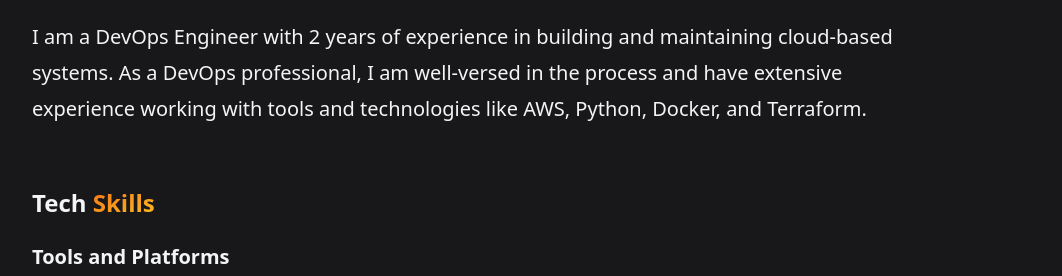
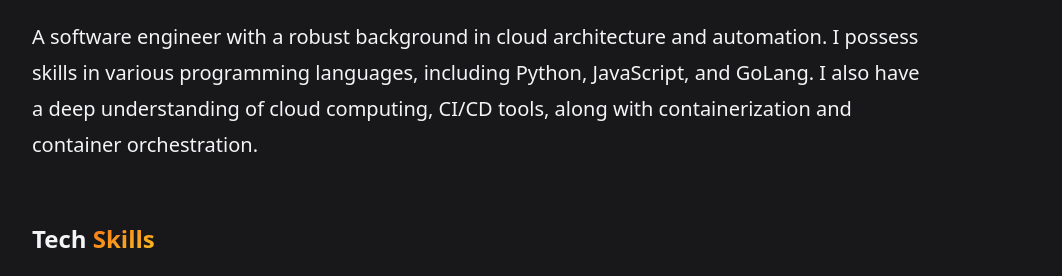
Before and after one commit to xvishaldongre/xvishaldongre.github.io, an Astro site: page / in a window 1280 px wide. Shown: the part 141-417 px from the top of the page, without its empty margins (108-1170 px from the left). Built offline with nearby package versions, Linux system fonts and the light colour scheme; Astro itself is replaced by a stand-in of ours.

Commit message:
feat: new description

```diff
--- a/src/partials/Hero.tsx
+++ b/src/partials/Hero.tsx
@@ -15,7 +15,7 @@
       }
       description={
         <>
-          I am a DevOps Engineer with 2 years of experience in building and maintaining cloud-based systems. As a DevOps professional, I am well-versed in the process and have extensive experience working with tools and technologies like AWS, Python, Docker, and Terraform.
+          A software engineer with a robust background in cloud architecture and automation. I possess skills in various programming languages, including Python, JavaScript, and GoLang. I also have a deep understanding of cloud computing, CI/CD tools, along with containerization and container orchestration.
           {/* <a className="text-amber-400 hover:underline" href="/">
             malesuada
           </a>{' '}
```
